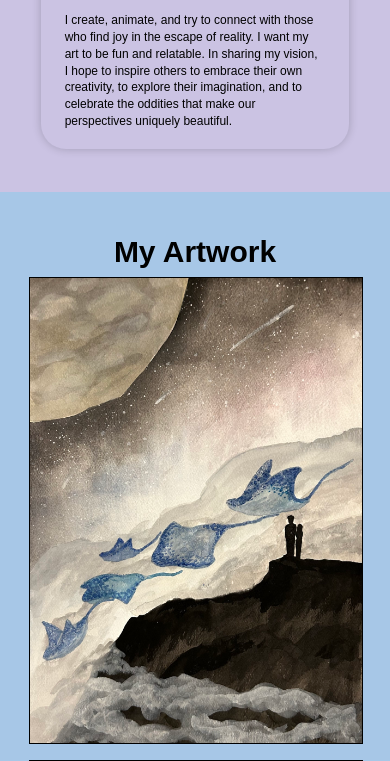
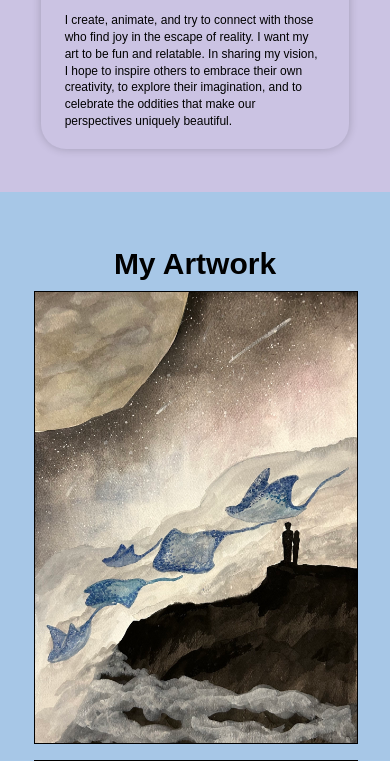
Before and after one commit to ConnorNethen/ClairePortfolio, a Flask app: page / in a window 390 px wide. Shown: the part 1284-2045 px from the top of the page. Run offline with Flask 3, Linux system fonts and the light colour scheme; grey boxes are pictures that could not be loaded.

Commit message:
Javascript Cleaning and refactoring. Styling is almost done, just need to adjust for smaller screens!

```diff
--- a/static/styles/artwork.css
+++ b/static/styles/artwork.css
@@ -1,14 +1,13 @@
+/* Artwork Class (contains container-artwork) */
 .artwork {
     padding: 0em;
     font-family: Arial, sans-serif;
     margin: 0;
 }
 
+/* Container-Artwork Class (contains artwork-header1 & artwork-images) */
 .container-artwork {
-    max-width: 100%;
-    height: auto;
-    margin: 0 auto;
-    padding-top: 3%;
+    padding-top: 4.5%;
     padding-bottom: 5%;
     background-color: #A7C7E7;
     display: flex;
@@ -17,14 +16,24 @@
     align-items: center;
 }
 
+/* Artwork-Header1 Class (inside container-artwork) */
+.artwork-header1 {
+    text-align: center;
+    font-size: 75px;
+    margin: 0 0;
+}
+
+/* Artwork-Images Class (contains artwork-img-container) */
 .artwork-images {
     width: auto; /* Adjusted to manage the overall width of the image section */
     max-width: 70%;
-    column-width: 300px; /* From 225px (CHANGE PER SCREEN SIZE?) */
-    column-gap: 1em; /* MAY NOT NEED */
+    column-width: 300px;
+    column-gap: 1em;
     display: block; /* Change to block display for column-width to work */
+    padding-top: 1.5%;
 }
 
+/* Artwork-Img-Container Class (contains artwork-image) */
 .artwork-img-container {
     margin-bottom: 1em;
     break-inside: avoid;
@@ -33,38 +42,13 @@
     width: 100%; /* Reset the width to default to avoid overflow */
 }
 
+/* Artwork-Image Class (inside artwork-img-container) */
 .artwork-image {
     width: 100%; /* Full width of the column */
     height: auto;
     display: block;
-
     border: 1px solid black; /* MAY REMOVE LATER!!!! */
 }
-
-.artwork-description {
-    flex: 1; /* This will allow the text section to take up the remaining space */
-    display: flex;
-    width: 75%;
-    flex-direction: column;
-    justify-content: center; /* Center the content vertically */
-    align-items: center; /* Center the content horizontally */
-    padding-top: 2.5%;
-    margin-top: 0.5%;
-    margin-bottom: 2%;
-}
-
-
-.h1-artwork {
-    text-align: center;
-    padding: 0px;
-    margin: 0px;
-    font-size: 75px;
-}
-
-
-
-
-
 
 /* MODAL */
 /* The Modal (background) */
@@ -179,7 +181,35 @@
 
 
 
+/* Max-Width: 1500px */
+@media (max-Width: 1500px) {
+    /* Container Artwork Padding Change */
+    .container-artwork {
+        padding-top: 7%; /* From 4.5% */
+        padding-bottom: 6%; /* From 5% */
+    }
 
+    /* Artwork Header1 Font Size Change */
+    .artwork-header1 {
+        font-size: 65px; /* From 75px */
+    }
+
+    /* Artwork Images Column-Width Change */
+    .artwork-images {
+        max-width: 80%; /* From 70% */
+        column-width: 260px; /* From 300px */
+    }
+
+    /* PrevSlide Button Margin-Left Change */
+    .prevSlide {
+        margin-left: 1%; /* From 1.5% */
+    }
+
+    /* NextSlide Button Margin-Right Change */
+    .nextSlide {
+        margin-right: 1%; /* From 1.5% */
+    }
+}
 
 /* Min-Width: 1024px */
 @media (min-width: 1024px) {
@@ -187,139 +217,176 @@
     .artwork-image {
         transition: transform 0.5s, box-shadow 0.5s;
     }
-
     .artwork-image:hover {
         transform: scale(1.025); /* Enlarge the image on hover */
         box-shadow: 0 4px 8px 0 rgba(0, 0, 0, 0.25), 0 6px 20px 0 rgba(0, 0, 0, 0.25); /* Add shadow behind image for 3D effect*/
     }
 
     /* Modal close button hover and focus animation */
+    .close {
+        transition: color 0.3s;
+    }
     .close:hover,
     .close:focus {
         color: #bbb;
         text-decoration: none;
         cursor: pointer;
     }
+
+    /* Modal next/prev button hover animation */
+    .prevSlide, .nextSlide {
+        transition: transform 0.5s;
+    }
+    .prevSlide:hover, .nextSlide:hover {
+        transform: scale(1.25);
+    }
 }
 
-/* Larger screen */
+/* Max-Width: 1024px */
 @media (max-width: 1024px) {
+    /* Container Artwork Top-Padding Change */
     .container-artwork {
         padding-top: 3.5%; /* From 3% */
     }
 
-    .artwork-images {
-        max-width: 80%; /* From 70% */
-    }
-
-    .h1-artwork {
-        font-size: 55px;
-    }
-
-    .paragraph-artwork {
-        font-size: 16px;
+    /* Artwork Header1 Font Size Change */
+    .artwork-header1 {
+        font-size: 55px; /* From 65px */
     }
 
     /* Modal Content (image) */
     .modal-content {
         max-width: 87vw; /* From 90vw */
+        max-height: 87vh; /* From 90vh */
     }
 
-    /* The Close Button */
+    /* Close Button Size Change */
     .close {
         font-size: 45px; /* From 55px */
     }
 
-    /* Slide Counter */
+    /* Slide Counter Font Size Change */
     .numberText {
         font-size: 25px; /* From 30px */
     }
 
+    /* PrevSlide & NextSlide Width & Height Change */
     .prevSlide, .nextSlide {
         width: 35px; /* From 40px */
         height: 35px; /* From 40px */
     }
 
+    /* Img Size Change */
     .prevSlide img, .nextSlide img {
         width: 35px; /* From 40px */
         height: 35px; /* From 40px */
     }
 }
 
-/* Tablet and smaller devices (<=768px) */
+/* Max-Width: 768px */
 @media (max-width: 768px) {
+    /* Container Artwork Top-Padding Change */
     .container-artwork {
-        padding-top: 6.5%; /* From 3.5% */
+        padding-top: 9.5%; /* From 3.5% */
     }
 
-    .h1-artwork {
-        font-size: 40px;
+    /* Artwork Header1 Font Size Change */
+    .artwork-header1 {
+        font-size: 40px; /* From 55px */
     }
 
-    .paragraph-artwork {
-        font-size: 14px;
-    }
-
+    /* Artwork Images Max-Width, Column-Width, & Top-Padding Change */
     .artwork-images {
         max-width: 85%; /* From 80% */
-        column-width: 200px; /* From 300px */
+        column-width: 207px; /* From 260px */
+        padding-top: 2%; /* From 1.5% */
     }
 
     /* Modal Content (image) */
     .modal-content {
         max-width: 85vw; /* From 87vw */
+        max-height: 85vh /* From 87vh */
     }
 
-    /* The Close Button */
+    /* Close Button Size Change */
     .close {
         font-size: 40px; /* From 45px */
     }
 
-    /* Slide Counter */
+    /* Slide Counter Font Size Change */
     .numberText {
         font-size: 22px; /* From 25px */
     }
 
+    /* PrevSlide & NextSlide Width & Height Change */
     .prevSlide, .nextSlide {
         width: 30px; /* From 35px */
         height: 30px; /* From 35px */
     }
 
+    /* Img Size Change */
     .prevSlide img, .nextSlide img {
         width: 30px; /* From 35px */
         height: 30px; /* From 35px */
     }
 }
 
-/* Smartphone and smaller devices (<=480px) */
+/* Max-Width: 480px */
 @media (max-width: 480px) {
+    /* Container Artwork Top-Padding Change */
     .container-artwork {
-        padding-top: 8%; /* From 6.5% */
+        padding-top: 14%; /* From 9.5% */
     }
 
-    .h1-artwork {
-        font-size: 30px;
+    /* Artwork Images Max-Width & Top-Padding Change */
+    .artwork-images {
+        max-width: 82.5%; /* From 85% */
+        padding-top: 2.5%; /* From 2% */
     }
 
-    .paragraph-artwork {
-        font-size: 12px;
+    /* Artwork Header1 Font Size Change */
+    .artwork-header1 {
+        font-size: 30px; /* From 40px */
     }
 
+    /* PrevSlide Button Margin-Left Change */
     .prevSlide {
-        margin-left: 5px;
+        margin-left: 0.5%; /* From 1% */
     }
 
+    /* NextSlide Button Margin-Right Change */
     .nextSlide {
-        margin-right: 5px;
+        margin-right: 0.5%; /* From 1% */
     }
 
+    /* PrevSlide & NextSlide Width, Height, & Position Change */
     .prevSlide, .nextSlide {
         width: 25px; /* From 30px */
         height: 25px; /* From 30px */
+        top: 45%; /* From 47% */
     }
 
+    /* Img Size Change */
     .prevSlide img, .nextSlide img {
         width: 25px; /* From 30px */
         height: 25px; /* From 30px */
     }
 }
+
+/* Max-Width: 300px */
+@media (max-width: 300px) {
+    /* Container Artwork Top-Padding Change */
+    .container-artwork {
+        padding-top: 15%; /* From 14% */
+    }
+
+    /* Artwork Header1 Font Size Change */
+    .artwork-header1 {
+        font-size: 25px; /* From 30px */
+    }
+
+    /* Modal Content Max-Width Change */
+    .modal-content {
+        max-width: 82vw; /* From 85vw */
+    }
+}
--- a/templates/home.html
+++ b/templates/home.html
@@ -117,9 +117,7 @@
     <!-- Artwork Section -->
     <div id="Artwork" class="artwork">
         <div class="container-artwork">
-            <div class="artwork-description">
-                <h1 class="h1-artwork">My Artwork</h1>
-            </div>
+            <h1 class="artwork-header1">My Artwork</h1>
             <div class="artwork-images">
                 <div class="artwork-img-container">
                     <a href="javascript:void(0);">
@@ -184,8 +182,8 @@
         <a class="nextSlide" onclick="nextImage()"><img src="{{ url_for('static', filename='assets/Icons/modal_right_arrow.png')}}"></a>
         <div class="modal-content-wrapper">
             <img class="modal-content" id="img01">
-            <div id="caption"></div>
-            <div id="medium"></div>
+            <div class="modal-caption" id="caption"></div>
+            <div class="modal-medium" id="medium"></div>
         </div>
     </div>
 
```
Also changed, not shown: other parts of static/styles/artwork.css (+32 -14 lines), static/javascript/artwork.js (+87 -44 lines).
